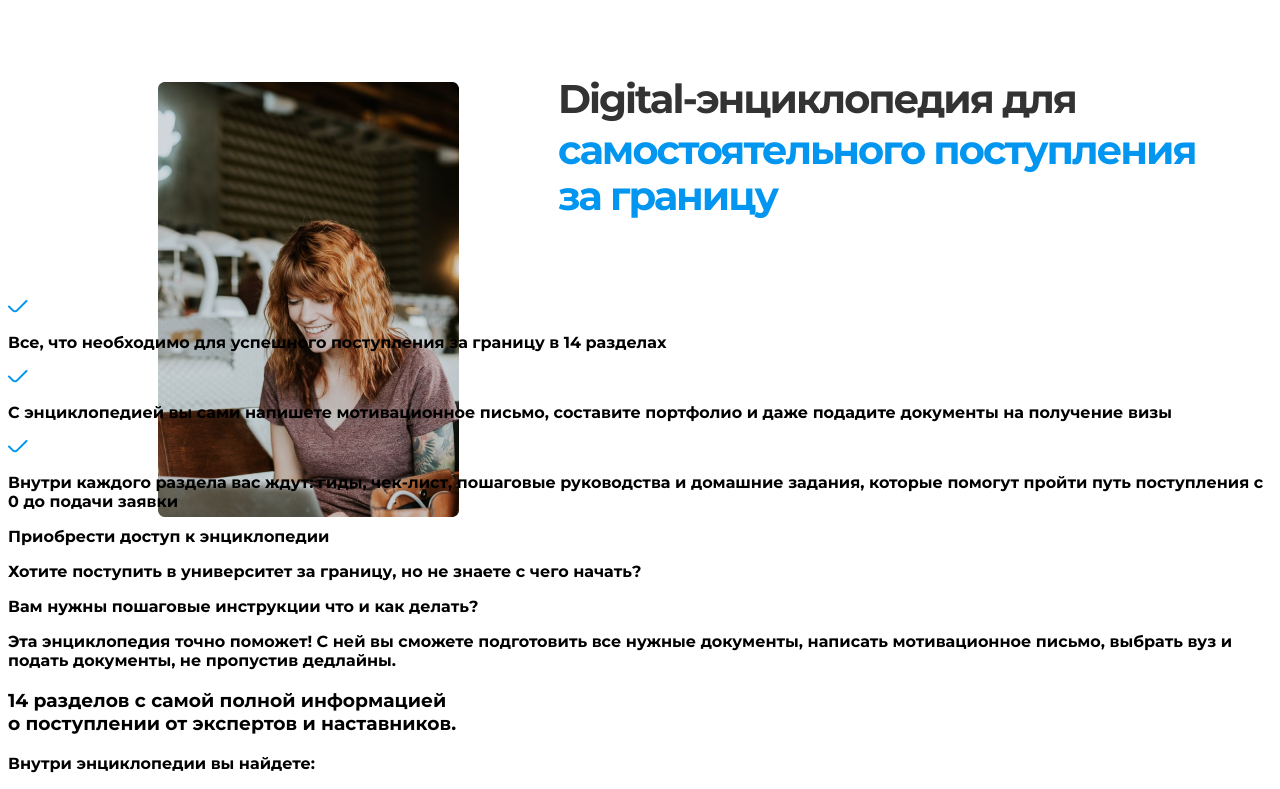
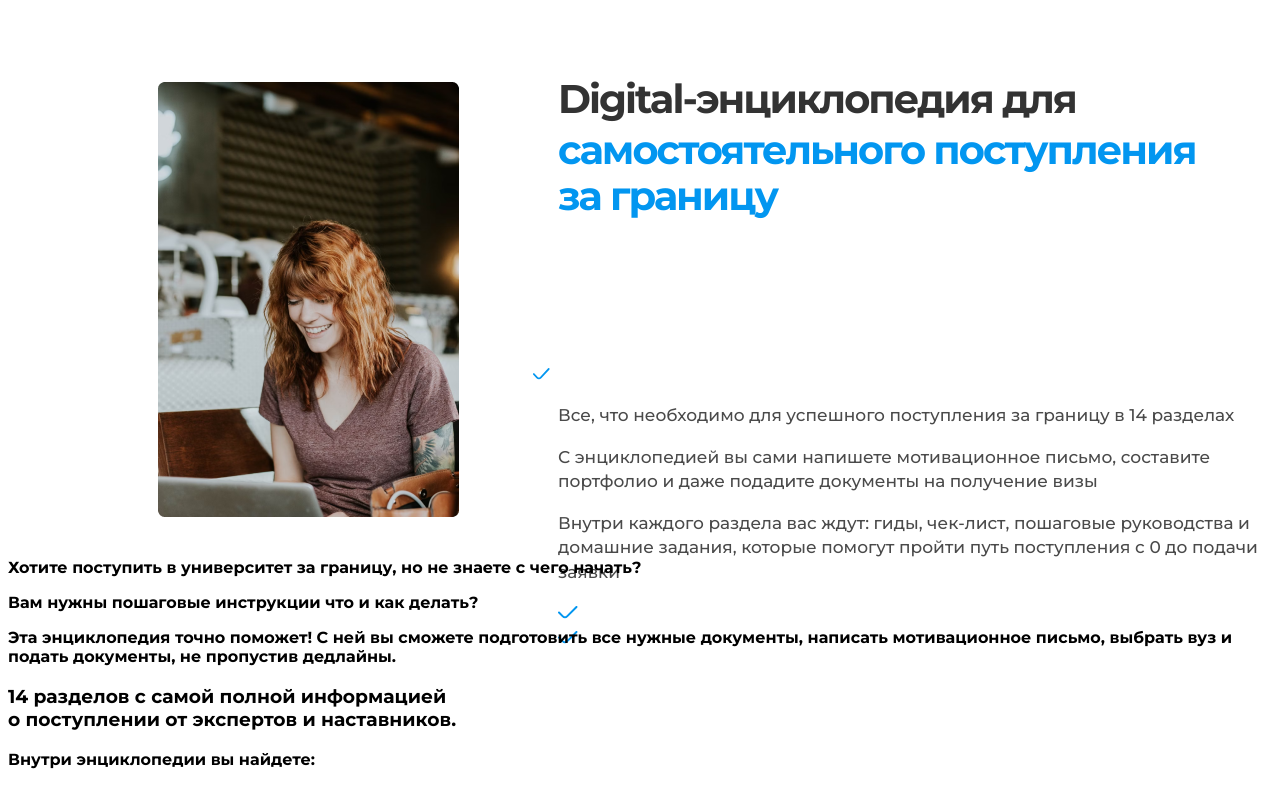
Before and after one commit to D1ORdev/study, a plain HTML site: page index.html in a window 1280 px wide. Shown: the part 959-1748 px from the top of the page. Drawn offline with Linux system fonts and the light colour scheme.

Commit message:
top tobidab

```diff
--- a/index.html
+++ b/index.html
@@ -10,11 +10,12 @@
       rel="stylesheet">
     <title>StudyQa</title>
   </head>
-    <body style="color: #000;;font-family:Montserrat;font-weight: 700;size: 25px;">
+  <body
+    style="color: #000;;font-family:Montserrat;font-weight: 700;size: 25px;">
     <header>
       <img src="/assets/images/header.svg" alt="top">
     </header>
-        <section id="intro" >
+    <section id="intro">
       <div class="container">
         <div class="bg">
           <img src="/assets/images/intro.png" alt="Intro">
@@ -24,8 +25,7 @@
         </div>
         <div class="introall">
           <div class="introtitle" style="margin-top: -445px;">
-                     <h1 style=
-                     "width: 671px;
+            <h1 style="width: 671px;
                      height: 138px;
                      margin-top: -45px;
                      margin-left: 550px;
@@ -38,8 +38,7 @@
                      color: #333333;">
               Digital-энциклопедия для
             </h1>
-                     <h1 style=
-                     "width: 671px;
+            <h1 style="width: 671px;
                      height: 138px;
                      margin-top: -120px;
                      margin-left: 550px;
@@ -54,44 +53,66 @@
             </h1>
           </div>
 
-                   <div class="introtexts">
-                     <img src="/assets/icons/mark1.svg" alt="Mark">
-                     <p class="textitemis">Все, что необходимо для успешного поступления за границу в 14 разделах</p>
+          <div class="introtexts" style="width: 750px;
+          height: 190px;
+          margin-top: -80px;
+          margin-left: 550px;
+          font-family: Montserrat;
+          font-size: 17px;
+          font-weight: 500;
+          line-height: 24.48px;
+          letter-spacing: -0.05sm;
+          text-align: left;
+          color: #4A4A4A;">
+          <div class="mark1">
+            <img src="/assets/icons/mark1.svg" alt="Mark"
+            style="width: 17.46px;
+            height: 11.5px;
+            margin-top: 150px;
+            margin-left: -25px;">
           </div>
 
-                  <div class="introtexts1">
+            <div class="textitem1"> <p>Все, что необходимо для успешного поступления
+              за границу в 14 разделах</p>
+              <p>
+              С энциклопедией вы сами напишете мотивационное письмо, составите
+              портфолио и даже подадите документы на получение визы</p>
+              <p>
+              Внутри каждого раздела вас ждут: гиды, чек-лист, пошаговые
+              руководства и домашние задания, которые помогут пройти путь
+              поступления с 0 до подачи заявки</p>
+          </div>
+          <div class="mark2">
           <img src="/assets/icons/mark2.svg" alt="Mark">
-                     <p class="textitemis">С энциклопедией вы сами напишете мотивационное письмо, составите портфолио и даже подадите документы на получение визы</p>
           </div>
-
+          <div class="mark3">
+          <img src="/assets/icons/mark3.svg" alt="Mark">
           </div>
-
-                 <div class="introtexts2">
-                   <img src="/assets/icons/mark3.svg" alt="Mark">
-                   <p class="textitemis">Внутри каждого раздела вас ждут: гиды, чек-лист, пошаговые руководства и домашние задания, которые помогут пройти путь поступления с 0 до подачи заявки</p>
         </div>
-                  <div class="introtext ">
-                    <p class="textitemis">Приобрести доступ к энциклопедии</p>
-                  </div>
-
-                  <section id="uchinchi">
+        <section id="uchinchi"
+        style="margin-top: 150px;">
           <div class="uptitle">
-                      Хотите поступить в университет за границу, но не знаете с чего начать?
+            Хотите поступить в университет за границу, но не знаете с чего
+            начать?
 
           </div>
 
           <div class="tekst1">
-                      <p class="textitemis">Вам нужны пошаговые инструкции что и как делать?</p>
+            <p class="textitemis">Вам нужны пошаговые инструкции что и как
+              делать?</p>
           </div>
 
           <div class="tekst2">
             <p class="textitemis">Эта энциклопедия точно поможет!
-                        С ней вы сможете подготовить все нужные документы, написать мотивационное письмо, выбрать вуз и подать документы, не пропустив дедлайны.</p>
+              С ней вы сможете подготовить все нужные документы, написать
+              мотивационное письмо, выбрать вуз и подать документы, не пропустив
+              дедлайны.</p>
           </div>
 
           <div class="tekst3">
             <h1>
-                        14 разделов с самой полной информацией<br>о поступлении от экспертов и наставников.
+              14 разделов с самой полной информацией<br>о поступлении от
+              экспертов и наставников.
             </h1>
             <p class="textistlar">Внутри энциклопедии вы найдете:</p>
           </div>
```
Lines whose indentation alone changed are shown as unchanged.
